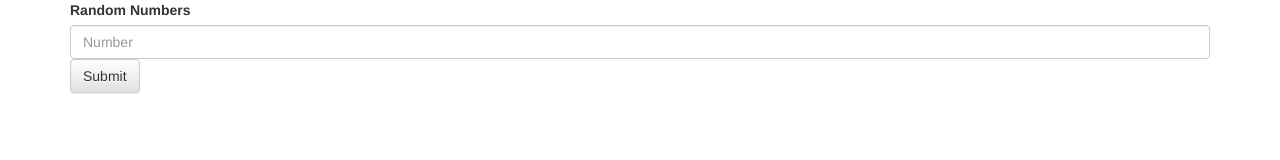
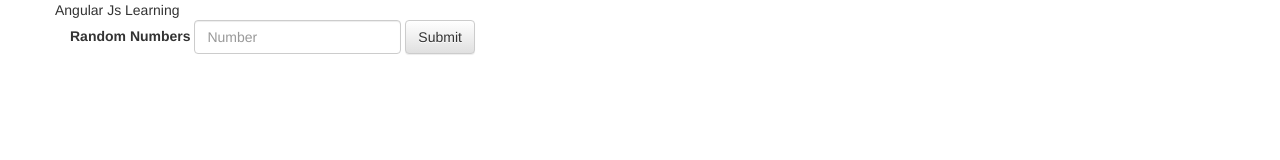
Before and after one commit to thomaa47/angularchart, a plain HTML site: page index.html in a window 1280 px wide. Drawn offline with nearby package versions, Linux system fonts and the light colour scheme.

Commit message:
edit index page

```diff
--- a/index.html
+++ b/index.html
@@ -17,10 +17,12 @@
 
 <body>
 <div class="container">
-
+  <div class="row">
+    Angular Js Learning
+  </div>
   <div class="row">
     <div class = "col-md-12">
-      <form>
+      <form class="form-inline">
         <div class="form-group">
           <label for="randomNumber">Random Numbers</label>
           <input type="text" class="form-control" placeholder="Number">
```
